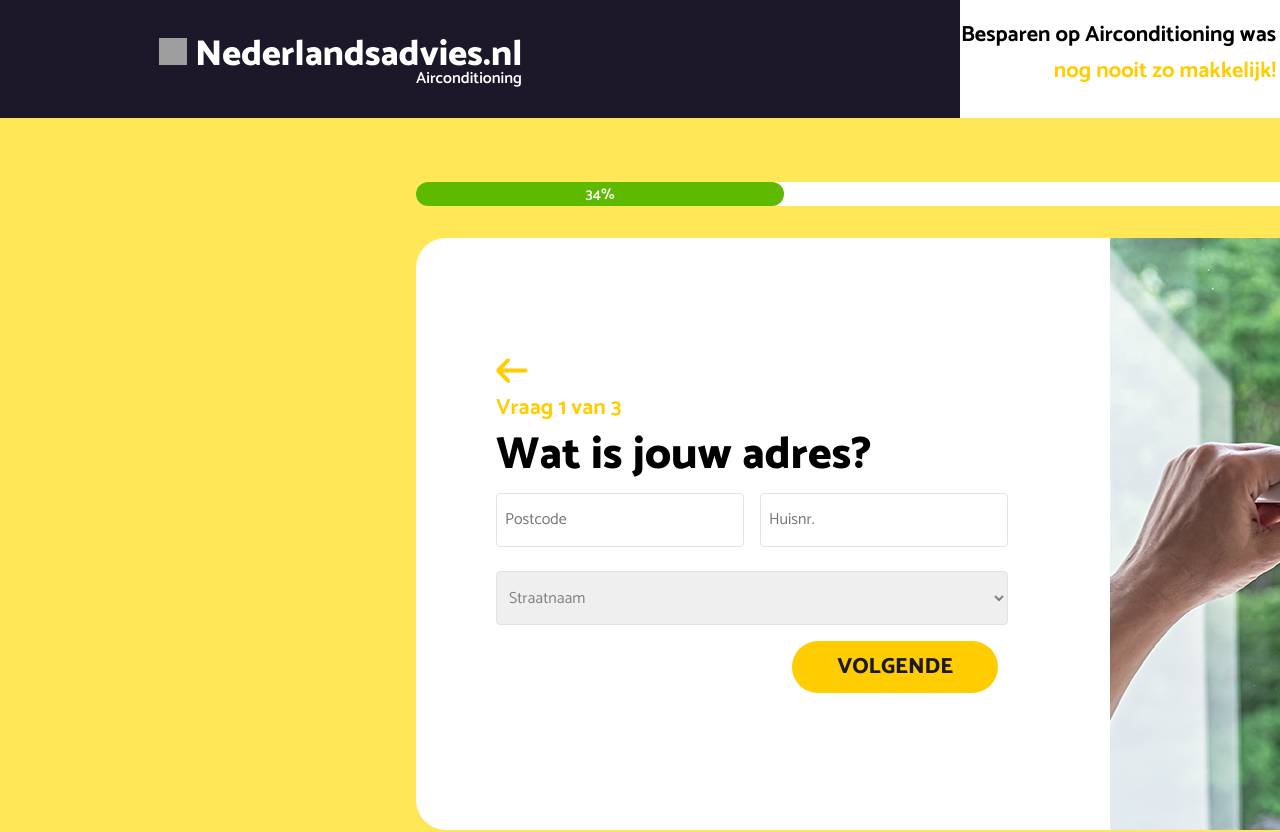
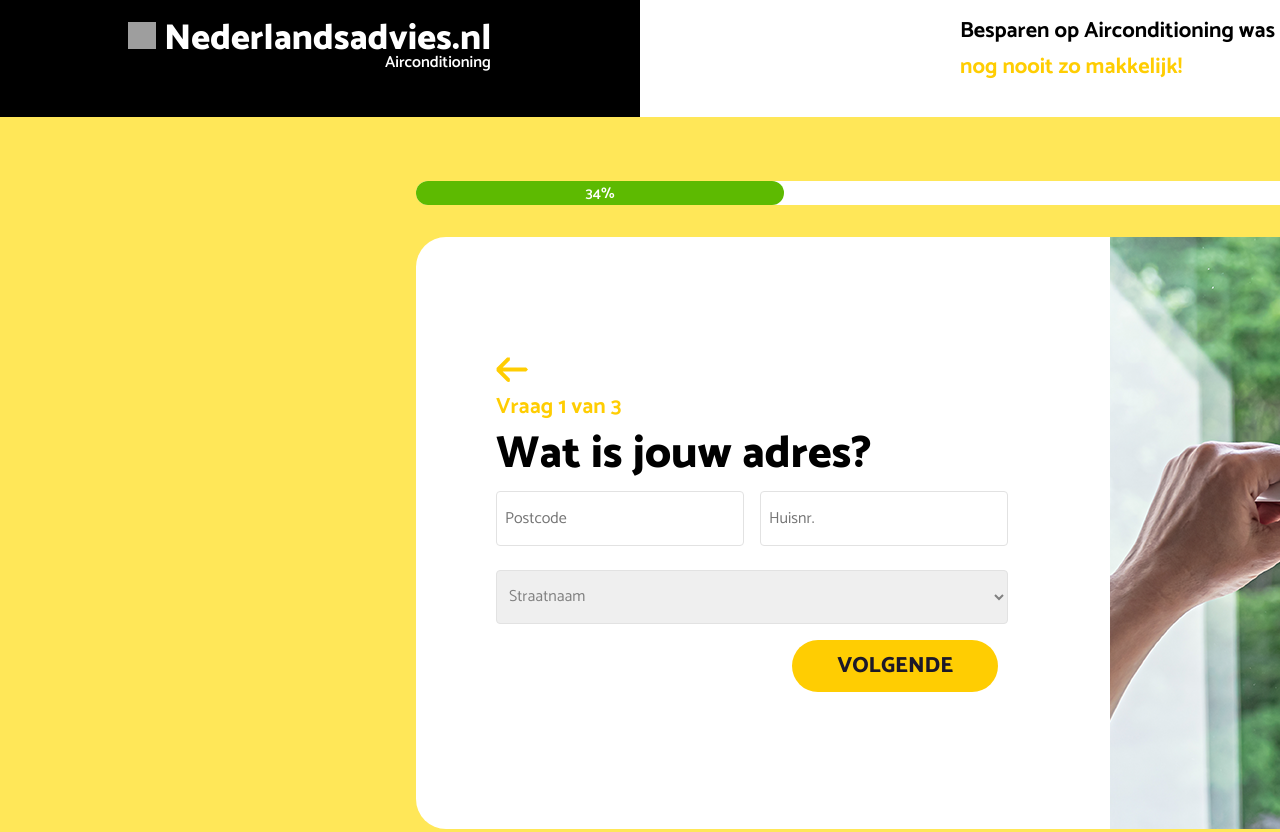
Before and after one commit to MorrisJansen/Airco, a Vue app: page /Airco/vraag1 in a window 1280 px wide. Shown: the top 832 px of the page. Built offline with nearby package versions, Linux system fonts and the light colour scheme; grey boxes are pictures that could not be loaded; a small style sheet from the web is missing.

Commit message:
vraag1 is gekoppeld

```diff
--- a/src/components/vraag1.vue
+++ b/src/components/vraag1.vue
@@ -28,19 +28,20 @@ export default {
     <div>
 
     <!-- navbar -->
-    <div class="flex-row">
-        <div class="overlap-group8">
+    <div class="navbar">
+      <div class="container-links">
+        <div class="container-advies-logo">
           <logo-nl-advies-airco
-            :nederlandsadviesNl="logoNLAdviesAircoProps.nederlandsadviesNl"
-            :airconditioning="logoNLAdviesAircoProps.airconditioning"
-          />
+          :nederlandsadviesNl="logoNLAdviesAircoProps.nederlandsadviesNl"
+          :airconditioning="logoNLAdviesAircoProps.airconditioning" />
         </div>
-        <p class="besparen-op-aircondi valign-text-bottom">
-          <span>
-            <span class="span0">{{ spanText1 }}</span><br>
-            <span class="catamaran-bold-supernova-22px">{{ spanText2 }}</span>
-          </span>
-        </p>
+      </div>
+        <div class="container-rechts">
+          <div class="container-tekst-rechts">
+            <span class="tekst-zwart-navbar">{{ spanText1 }}</span><br>
+            <span class="tekst-geel-navbar">{{ spanText2 }}</span>
+          </div>
+        </div>
     </div>
 
 
```
